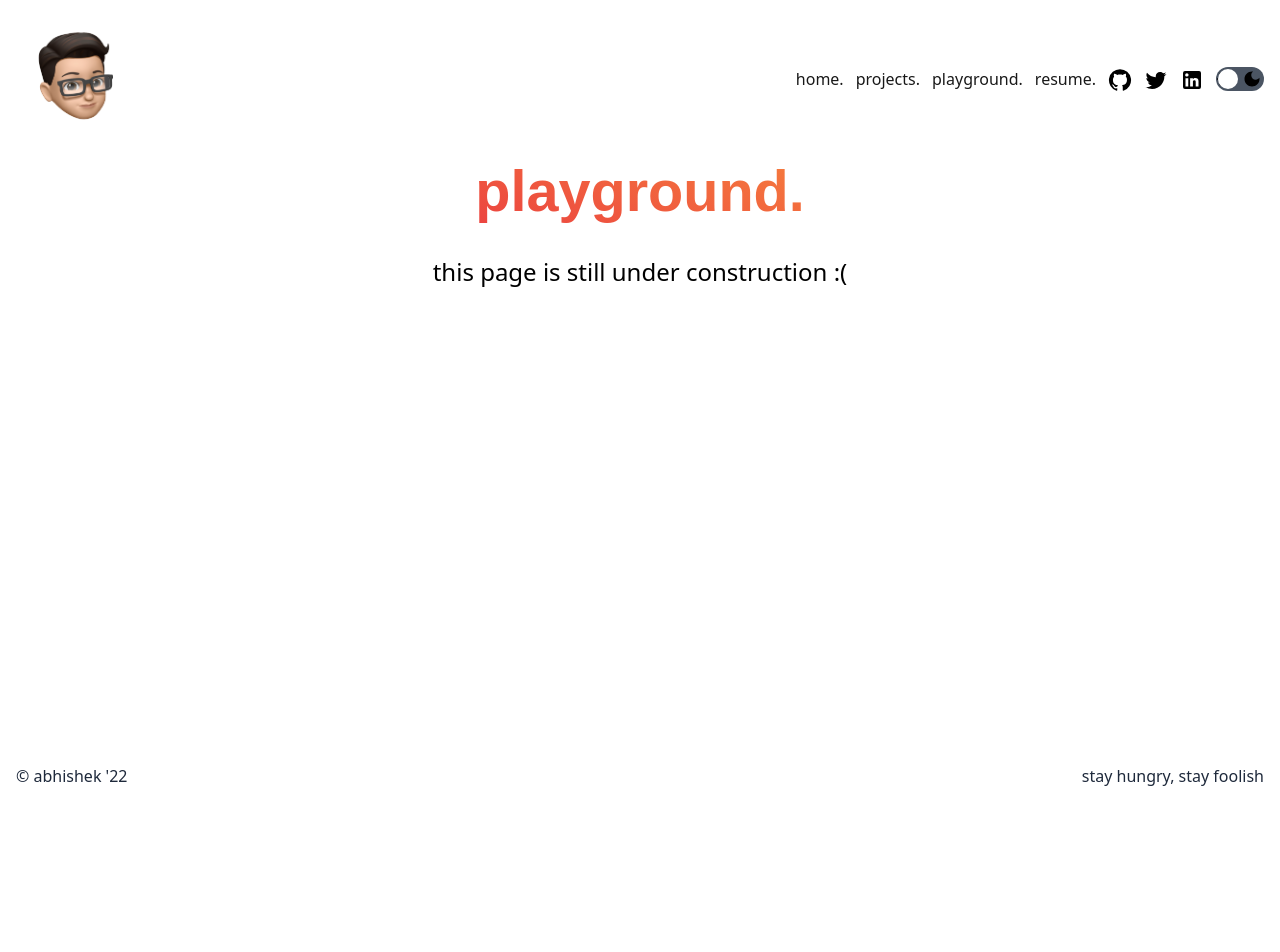
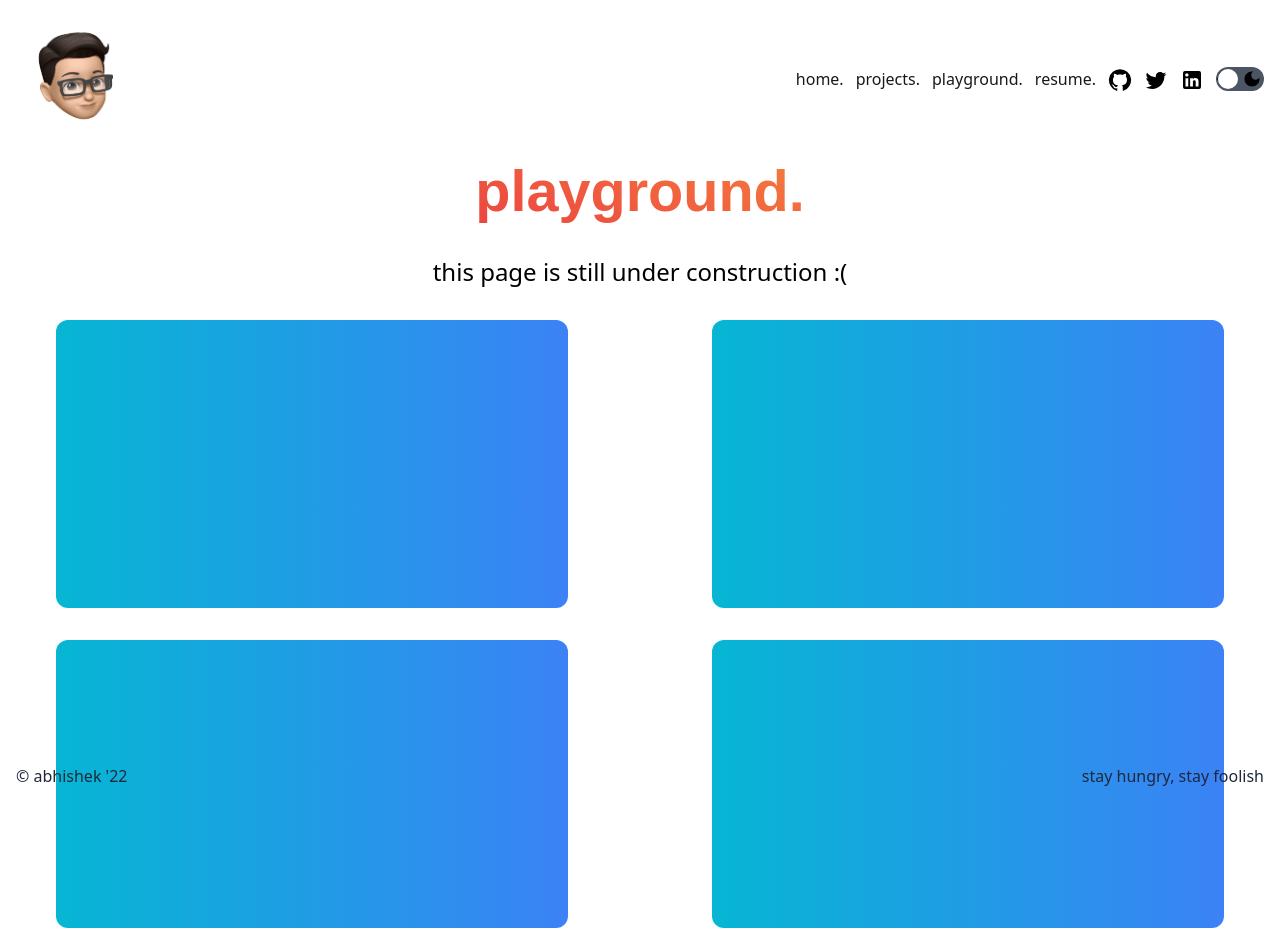
Before and after one commit to 19abhishek/Portfolio, a Next.js app: page /playground in a window 1280 px wide. Shown: the top 952 px of the page. Before the commit the page ends 800 px from the top, so only its background shows below. Built offline with nearby package versions, Linux system fonts and the light colour scheme.

Commit message:
Added card and data components

```diff
--- a/components/Body.js
+++ b/components/Body.js
@@ -20,7 +20,7 @@ function Body() {
         Bringing designs to life
       </div>
       <div className={`${styles.gradientText} text-center`}>{currWord}</div>
-      <div className="text-[1.8rem]  dark:text-white leading-10 leading-8 text-center mt-8">
+      <div className="text-[1.8rem] dark:text-white text-center mt-8">
         <div>
           Hello, I'm Abhishek. Welcome to my digital garden where I share my
           learnings and the stuff that I make.
--- a/components/Card.js
+++ b/components/Card.js
@@ -1,9 +1,10 @@
 import React from "react";
+import Image from "next/image";
 
-function Card() {
+function Card({ text }) {
   return (
-    <div className="w-[32rem] h-[18rem] flex justify-between border-cyan-300 bg-slate-200 text-gray-800 rounded-xl">
-      Card
+    <div className="w-[32rem] h-[18rem] flex justify-between  bg-gradient-to-r from-cyan-500 to-blue-500 text-white rounded-xl hover:-translate-y-2 hover:transition-all cursor-pointer hover:transition-duration-[1000ms]">
+      {text}
     </div>
   );
 }
--- a/components/Header.js
+++ b/components/Header.js
@@ -28,8 +28,10 @@ function Header() {
 
   return (
     <div className="p-4 flex items-center justify-between">
-      <div className="">
-        <Image src={abhishekLogo} height={120} width={120} />
+      <div className="cursor-pointer">
+        <Link href="/">
+          <Image src={abhishekLogo} height={120} width={120} />
+        </Link>
       </div>
       <div className="dark:text-white flex items-center space-x-3">
         <div className="headerText opacity-90">
--- a/next.config.js
+++ b/next.config.js
@@ -1,3 +1,6 @@
 module.exports = {
   reactStrictMode: true,
-}
+  images: {
+    domains: ["rb.gy"],
+  },
+};
--- a/pages/playground.js
+++ b/pages/playground.js
@@ -2,6 +2,7 @@ import React from "react";
 import Header from "../components/Header";
 import Footer from "../components/Footer";
 import styles from "../components/Body.module.css";
+import Card from "../components/Card";
 
 function playground() {
   return (
@@ -11,8 +12,14 @@ function playground() {
         {" "}
         playground.
       </div>
-      <div className="text-center text-2xl bold mt-8">
+      <div className="text-center text-2xl bold mt-8 mb-8">
         this page is still under construction :(
+      </div>
+      <div className="grid grid-cols-2 place-items-center gap-8 space-between mb-14">
+        <Card />
+        <Card />
+        <Card />
+        <Card />
       </div>
       <Footer />
     </>
```
